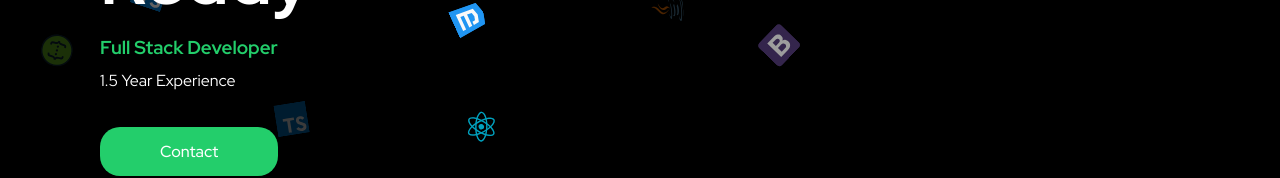
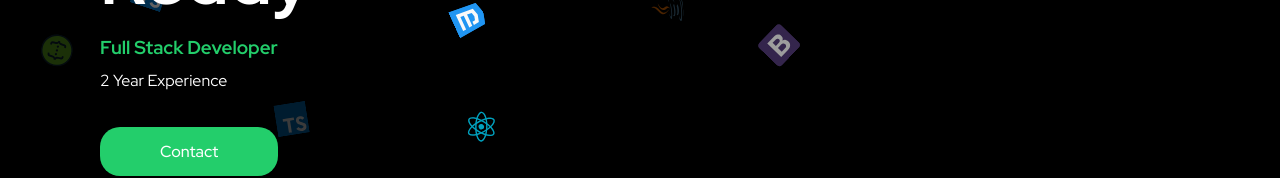
Before and after one commit to imlnr/imlnr.github.io, a React (Create React App) app: page / in a window 1280 px wide. Shown: the part 437-615 px from the top of the page. Built offline with nearby package versions, Linux system fonts and the light colour scheme.

Commit message:
updated the resume

```diff
--- a/src/components/Header/Header.tsx
+++ b/src/components/Header/Header.tsx
@@ -3,6 +3,7 @@ import { BrowserRouter as Router } from 'react-router-dom'
 import { NavHashLink, HashLink } from 'react-router-hash-link'
 import { useState } from 'react'
 import Resume from '../../assets/Laxminarayan_Software_Developer.pdf'
+import { DRIVE_RESUME_URL } from '../../config'
 export function Header() {
   const [isActive, setActive] = useState(false)
   function toggleTheme() {
@@ -55,7 +56,7 @@ export function Header() {
               link.click();
               document.body.removeChild(link);
               // Open Google Drive link in new tab
-              window.open('https://drive.google.com/file/d/14FYTVaMI5fUXTJzSnz5-mv2ztDKOupV4/view?usp=sharing', '_blank', 'noopener,noreferrer');
+              window.open(DRIVE_RESUME_URL, '_blank', 'noopener,noreferrer');
             }}
             download
             className="button"
--- a/src/components/Hero/Hero.tsx
+++ b/src/components/Hero/Hero.tsx
@@ -21,7 +21,7 @@ export function Hero() {
           <h3>Full Stack Developer</h3>
         </ScrollAnimation>
         <ScrollAnimation animateIn="fadeInUp" delay={0.6 * 1000}>
-          <p className="small-resume">1.5 Year Experience</p>
+          <p className="small-resume">2 Year Experience</p>
         </ScrollAnimation>
         <ScrollAnimation animateIn="fadeInUp" delay={0.8 * 1000}>
           <BrowserRouter>
--- /dev/null
+++ b/src/config.js
@@ -0,0 +1 @@
+export const DRIVE_RESUME_URL = 'https://drive.google.com/file/d/15RMFQ2xqWrIJZ8QbI_pR4FQ1dh4WV2xY/view?usp=drive_link'
```
Also changed, not shown: 1 other file (tests, documents, lock files or other folders).
